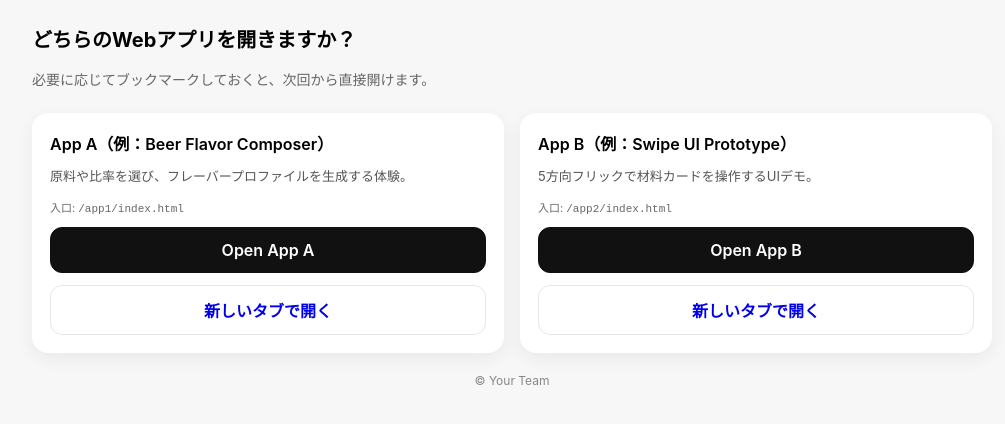
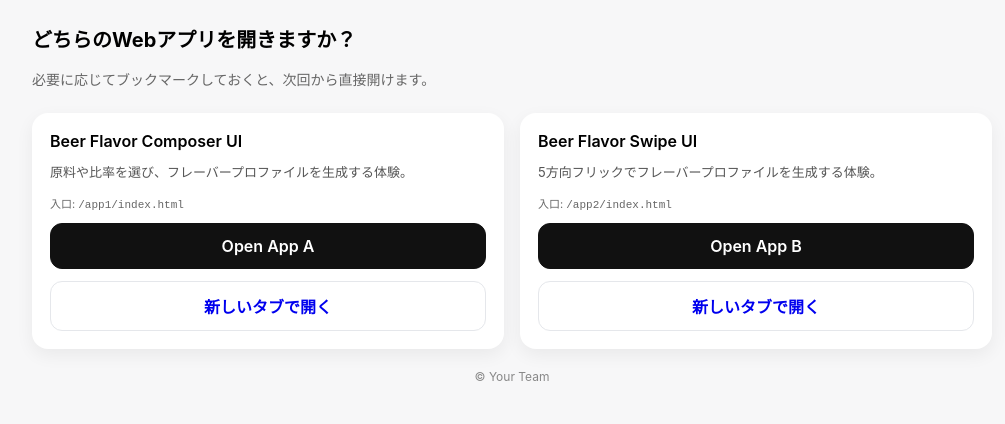
Before and after one commit to tomonoriinoue/DLink, a plain HTML site: page index.html in a window 1280 px wide. Shown: the whole page, without its empty margins (128-1133 px from the left). Drawn offline with Linux system fonts and the light colour scheme.

Commit message:
Update index.html

```diff
--- a/index.html
+++ b/index.html
@@ -5,8 +5,8 @@
   <title>App Selector</title>
   <meta name="viewport" content="width=device-width, initial-scale=1" />
   <!-- 検索に出したくない場合は以下を有効化 -->
-  <!-- <meta name="robots" content="noindex, nofollow">
-  <meta name="googlebot" content="noindex, nofollow"> -->
+  <meta name="robots" content="noindex, nofollow">
+  <meta name="googlebot" content="noindex, nofollow">
   <style>
     :root { --maxw: 960px; }
     * { box-sizing: border-box; }
@@ -51,7 +51,7 @@
     <section class="grid">
       <!-- アプリA -->
       <article class="card">
-        <div class="title">App A（例：Beer Flavor Composer）</div>
+        <div class="title">Beer Flavor Composer UI</div>
         <div class="desc">原料や比率を選び、フレーバープロファイルを生成する体験。</div>
         <div class="badge">入口: <code>/app1/index.html</code></div>
         <a class="btn primary" href="./app1/">Open App A</a>
@@ -60,8 +60,8 @@
 
       <!-- アプリB -->
       <article class="card">
-        <div class="title">App B（例：Swipe UI Prototype）</div>
-        <div class="desc">5方向フリックで材料カードを操作するUIデモ。</div>
+        <div class="title">Beer Flavor Swipe UI</div>
+        <div class="desc">5方向フリックでフレーバープロファイルを生成する体験。</div>
         <div class="badge">入口: <code>/app2/index.html</code></div>
         <a class="btn primary" href="./app2/">Open App B</a>
         <a class="btn" href="./app2/" target="_blank" rel="noopener">新しいタブで開く</a>
```
